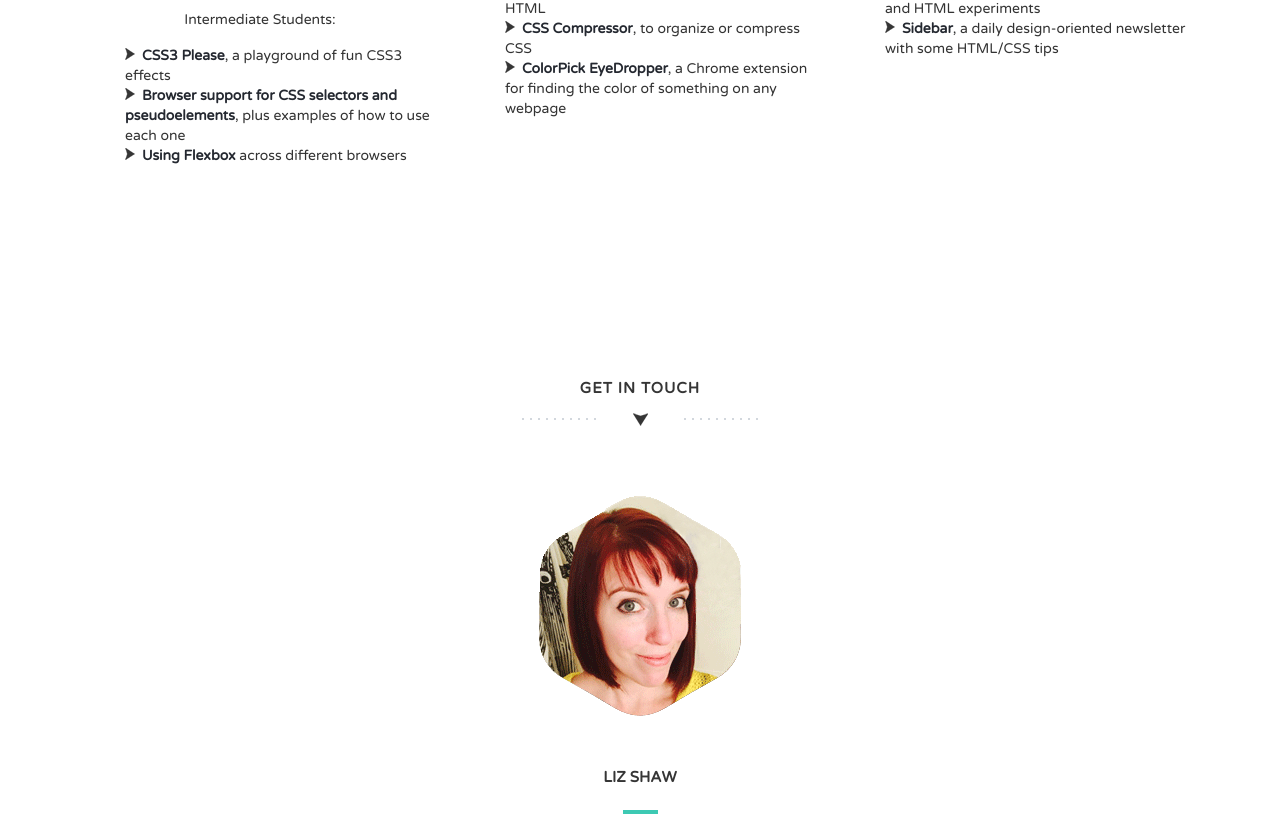
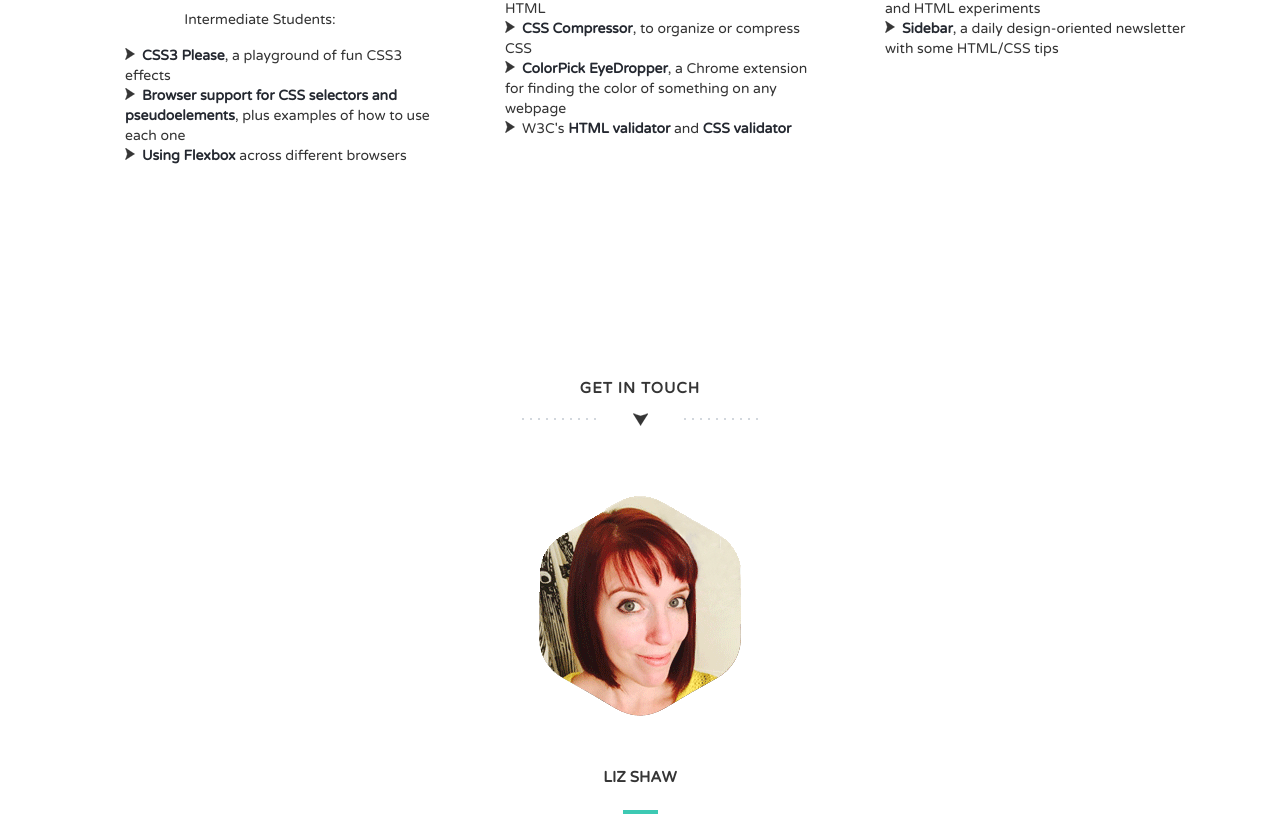
Before and after one commit to anythingcodes/anythingcodes.github.io, a plain HTML site: page index.html in a window 1280 px wide. Shown: the part 2264-3081 px from the top of the page. Drawn offline with nearby package versions, Linux system fonts and the light colour scheme.

Commit message:
Add HTML/CSS validator

```diff
--- a/index.html
+++ b/index.html
@@ -121,6 +121,7 @@
 								<li><a href="http://www.freeformatter.com/html-formatter.html#ad-output" target="_blank">HTML Beautifier</a>, for quickly organizing HTML</li>
 								<li><a href="http://csscompressor.com/" target="_blank">CSS Compressor</a>, to organize or compress CSS</li>
 								<li><a href="https://chrome.google.com/webstore/detail/colorpick-eyedropper/ohcpnigalekghcmgcdcenkpelffpdolg?hl=en" target="_blank">ColorPick EyeDropper</a>, a Chrome extension for finding the color of something on any webpage</li>
+                                <li>W3C's <a href="https://validator.w3.org/" target="_blank">HTML validator</a> and <a href="https://jigsaw.w3.org/css-validator/" target="_blank">CSS validator</a></li>
                             </ul>
                         </div>
 
```
